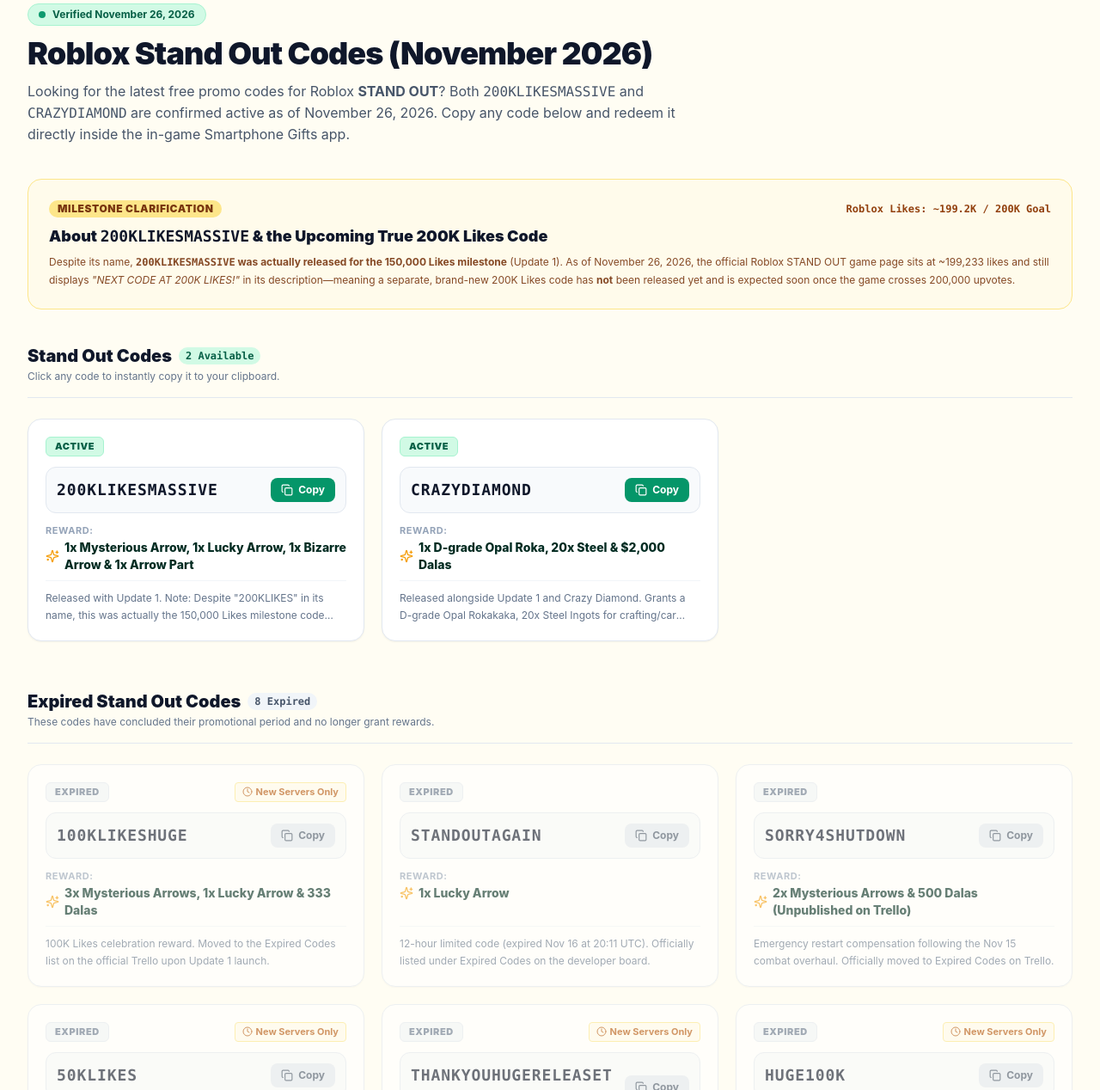
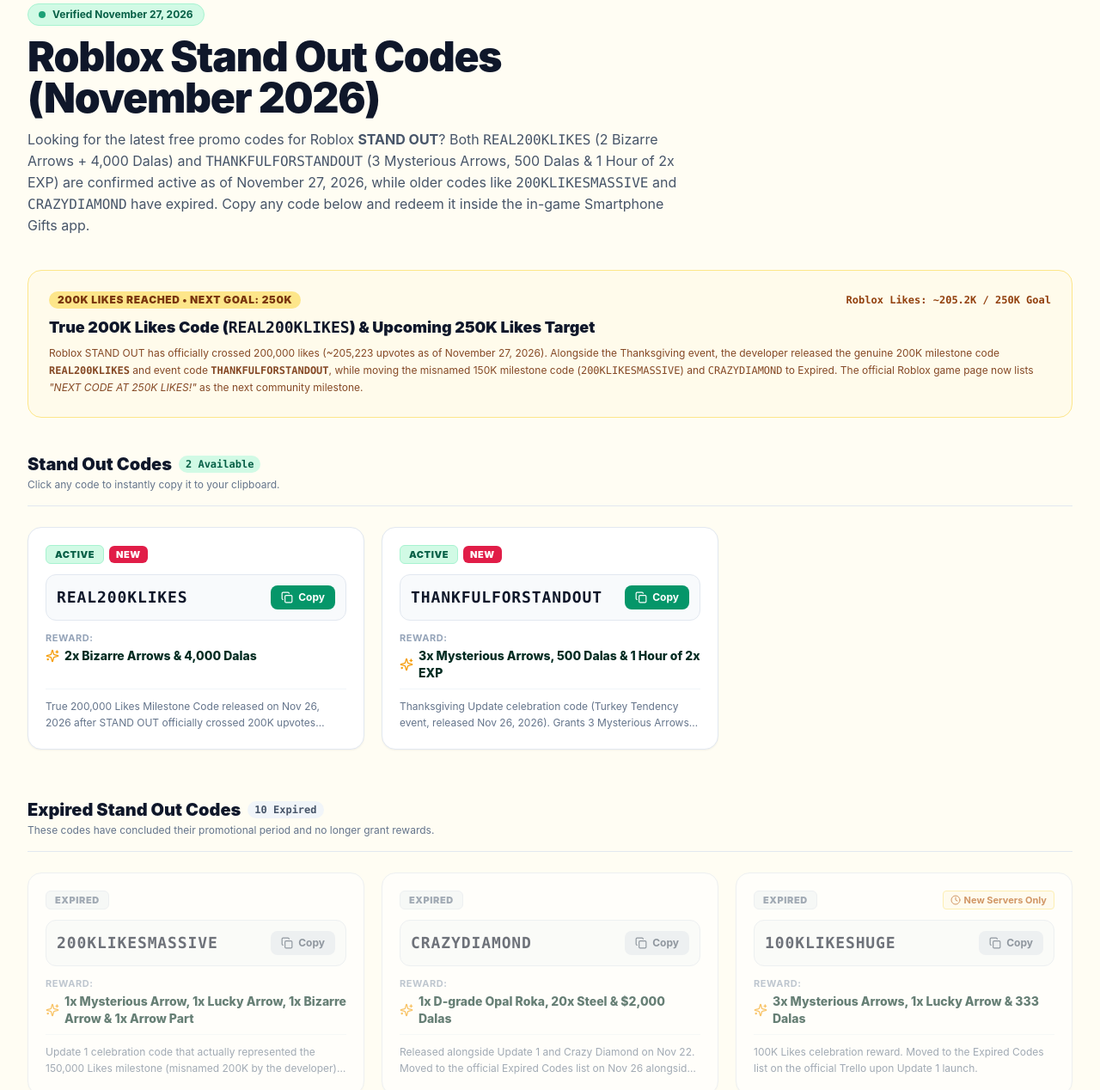
Before and after one commit to cliffhuang6-cmd/standoutwiki, an Astro site: page /codes in a window 1280 px wide. Shown: the part 166-1434 px from the top of the page at 86% size. Built offline with nearby package versions, Linux system fonts and the light colour scheme; Astro itself is replaced by a stand-in of ours.

Commit message:
Update 2026-11-27 codes (REAL200KLIKES, THANKFULFORSTANDOUT) & Thanksgiving update

```diff
--- a/src/components/CodeCard.tsx
+++ b/src/components/CodeCard.tsx
@@ -81,9 +81,16 @@ export default function CodeCard({ code }: { code: Code }) {
     >
       <div>
         <div className="flex items-center justify-between gap-2 mb-3">
-          <span className={`px-2.5 py-0.5 text-[11px] font-black uppercase tracking-wider rounded-md border ${statusConfig.badgeBg}`}>
-            {statusConfig.label}
-          </span>
+          <div className="flex items-center gap-1.5 flex-wrap">
+            <span className={`px-2.5 py-0.5 text-[11px] font-black uppercase tracking-wider rounded-md border ${statusConfig.badgeBg}`}>
+              {statusConfig.label}
+            </span>
+            {code.isNew && (
+              <span className="px-2 py-0.5 text-[11px] font-black uppercase tracking-wider rounded-md bg-rose-600 text-white shadow-xs">
+                NEW
+              </span>
+            )}
+          </div>
           {code.isNewServerOnly && (
             <span className="flex items-center gap-1 text-[11px] font-bold text-amber-700 bg-amber-50 border border-amber-200 px-2 py-0.5 rounded">
               <Clock className="w-3 h-3 shrink-0" /> New Servers Only
--- a/src/components/SearchModal.tsx
+++ b/src/components/SearchModal.tsx
@@ -184,7 +184,7 @@ export default function SearchModal() {
               {filtered.length === 0 ? (
                 <div className="p-8 text-center text-slate-500">
                   <p className="text-base font-semibold">No results found for "{query}"</p>
-                  <p className="text-sm mt-1 text-slate-400">Try searching for "Crazy Diamond", "200KLIKESMASSIVE", "Ranked Mode", or "Hamon".</p>
+                  <p className="text-sm mt-1 text-slate-400">Try searching for "Crazy Diamond", "REAL200KLIKES", "Ranked Mode", or "Hamon".</p>
                 </div>
               ) : (
                 filtered.map((item) => (
--- a/src/data/codes.ts
+++ b/src/data/codes.ts
@@ -2,24 +2,48 @@ import type { Code } from '../types';
 
 export const codes: Code[] = [
   {
+    code: 'REAL200KLIKES',
+    reward: '2x Bizarre Arrows & 4,000 Dalas',
+    status: 'Active',
+    isNew: true,
+    isNewServerOnly: false,
+    addedDate: '2026-11-26',
+    lastCheckedDate: '2026-11-27',
+    evidenceSource: 'Official Developer Trello (Active Codes List)',
+    notes: 'True 200,000 Likes Milestone Code released on Nov 26, 2026 after STAND OUT officially crossed 200K upvotes (replacing the misnamed 150K code 200KLIKESMASSIVE).'
+  },
+  {
+    code: 'THANKFULFORSTANDOUT',
+    reward: '3x Mysterious Arrows, 500 Dalas & 1 Hour of 2x EXP',
+    status: 'Active',
+    isNew: true,
+    isNewServerOnly: false,
+    addedDate: '2026-11-26',
+    lastCheckedDate: '2026-11-27',
+    evidenceSource: 'Official Developer Trello (Active Codes List)',
+    notes: 'Thanksgiving Update celebration code (Turkey Tendency event, released Nov 26, 2026). Grants 3 Mysterious Arrows, 500 Dalas, and a 1-hour 2x EXP boost.'
+  },
+  {
     code: '200KLIKESMASSIVE',
     reward: '1x Mysterious Arrow, 1x Lucky Arrow, 1x Bizarre Arrow & 1x Arrow Part',
-    status: 'Active',
+    status: 'Expired',
     isNewServerOnly: false,
     addedDate: '2026-11-22',
-    lastCheckedDate: '2026-11-26',
-    evidenceSource: 'Official Developer Trello (Update 1 Active Codes List)',
-    notes: 'Released with Update 1. Note: Despite "200KLIKES" in its name, this was actually the 150,000 Likes milestone code (the developer misnamed the milestone). Roblox STAND OUT sits at ~199.2K Likes as of Nov 26, and the true 200K Likes code has not been released yet.'
+    expiryDate: '2026-11-26',
+    lastCheckedDate: '2026-11-27',
+    evidenceSource: 'Official Developer Trello (Moved to Expired Codes list on Nov 26)',
+    notes: 'Update 1 celebration code that actually represented the 150,000 Likes milestone (misnamed 200K by the developer). Moved to the official Expired Codes list on Nov 26 when REAL200KLIKES launched.'
   },
   {
     code: 'CRAZYDIAMOND',
     reward: '1x D-grade Opal Roka, 20x Steel & $2,000 Dalas',
-    status: 'Active',
+    status: 'Expired',
     isNewServerOnly: false,
     addedDate: '2026-11-22',
-    lastCheckedDate: '2026-11-26',
-    evidenceSource: 'Official Developer Trello (Update 1 Active Codes List)',
-    notes: 'Released alongside Update 1 and Crazy Diamond. Grants a D-grade Opal Rokakaka, 20x Steel Ingots for crafting/car tuning, and $2,000 Dalas.'
+    expiryDate: '2026-11-26',
+    lastCheckedDate: '2026-11-27',
+    evidenceSource: 'Official Developer Trello (Moved to Expired Codes list on Nov 26)',
+    notes: 'Released alongside Update 1 and Crazy Diamond on Nov 22. Moved to the official Expired Codes list on Nov 26 alongside the Thanksgiving update.'
   },
   {
     code: '100KLIKESHUGE',
@@ -28,7 +52,7 @@ export const codes: Code[] = [
     isNewServerOnly: true,
     addedDate: '2026-11-16',
     expiryDate: '2026-11-22',
-    lastCheckedDate: '2026-11-26',
+    lastCheckedDate: '2026-11-27',
     evidenceSource: 'Official Developer Trello (Moved to Expired Codes list on Nov 22)',
     notes: '100K Likes celebration reward. Moved to the Expired Codes list on the official Trello upon Update 1 launch.'
   },
@@ -39,7 +63,7 @@ export const codes: Code[] = [
     isNewServerOnly: false,
     addedDate: '2026-11-16',
     expiryDate: '2026-11-16',
-    lastCheckedDate: '2026-11-26',
+    lastCheckedDate: '2026-11-27',
     evidenceSource: 'Official Developer Trello (Expired Codes)',
     notes: '12-hour limited code (expired Nov 16 at 20:11 UTC). Officially listed under Expired Codes on the developer board.'
   },
@@ -50,7 +74,7 @@ export const codes: Code[] = [
     isNewServerOnly: false,
     addedDate: '2026-11-15',
     expiryDate: '2026-11-16',
-    lastCheckedDate: '2026-11-26',
+    lastCheckedDate: '2026-11-27',
     evidenceSource: 'Official Developer Trello (Expired Codes)',
     notes: 'Emergency restart compensation following the Nov 15 combat overhaul. Officially moved to Expired Codes on Trello.'
   },
@@ -61,7 +85,7 @@ export const codes: Code[] = [
     isNewServerOnly: true,
     addedDate: '2026-11-15',
     expiryDate: '2026-11-16',
-    lastCheckedDate: '2026-11-26',
+    lastCheckedDate: '2026-11-27',
     evidenceSource: 'Official Patch Notes 16/11/2026',
     notes: 'Officially retired per developer patch notes on Nov 16: "50KLIKES and THANKYOUHUGERELEASETHANKS codes expired".'
   },
@@ -72,7 +96,7 @@ export const codes: Code[] = [
     isNewServerOnly: true,
     addedDate: '2026-11-14',
     expiryDate: '2026-11-16',
-    lastCheckedDate: '2026-11-26',
+    lastCheckedDate: '2026-11-27',
     evidenceSource: 'Official Patch Notes 16/11/2026',
     notes: 'Launch celebration reward. Officially retired in the Nov 16 update.'
   },
@@ -83,7 +107,7 @@ export const codes: Code[] = [
     isNewServerOnly: true,
     addedDate: '2026-11-14',
     expiryDate: '2026-11-16',
-    lastCheckedDate: '2026-11-26',
+    lastCheckedDate: '2026-11-27',
     evidenceSource: 'Official Developer Trello (Expired Codes)',
     notes: 'Launch-night code variant. Listed under Expired Codes on the official Trello.'
   },
@@ -94,7 +118,7 @@ export const codes: Code[] = [
     isNewServerOnly: false,
     addedDate: '2026-11-13',
     expiryDate: '2026-11-16',
-    lastCheckedDate: '2026-11-26',
+    lastCheckedDate: '2026-11-27',
     evidenceSource: 'Official Developer Trello (Expired Codes)',
     notes: 'Public launch release gift. Listed under Expired Codes on the official Trello.'
   },
@@ -105,9 +129,9 @@ export const codes: Code[] = [
     isNewServerOnly: false,
     addedDate: '2026-10-15',
     expiryDate: '2026-11-10',
-    lastCheckedDate: '2026-11-26',
-    evidenceSource: 'Closed beta playtest reward',
-    notes: 'Pre-release closed beta tester reward. Expired upon public release.'
+    lastCheckedDate: '2026-11-27',
+    evidenceSource: 'Official Developer Trello (Expired Codes)',
+    notes: 'Pre-release closed beta tester reward. Listed under Expired Codes on the official Trello.'
   }
 ];
 
--- a/src/pages/codes.astro
+++ b/src/pages/codes.astro
@@ -7,44 +7,44 @@ import { recentCodes, expiredCodes } from '../data/codes';
 
 <Layout
   title="Stand Out Codes (November 2026) – Working Roblox Codes & Rewards"
-  description="Redeem active Roblox STAND OUT codes for November 26, 2026: 200KLIKESMASSIVE (150K likes code) and CRAZYDIAMOND for free Lucky Arrows, Bizarre Arrows, Opal Roka, and Dalas."
+  description="Redeem active Roblox Stand Out codes for November 27, 2026: REAL200KLIKES (2 Bizarre Arrows + 4,000 Dalas) and THANKFULFORSTANDOUT (3 Mysterious Arrows, 500 Dalas & 1 Hour of 2x EXP)."
   canonicalPath="codes"
   breadcrumbs={[{ label: 'Codes' }]}
   schemaType="CollectionPage"
-  dateModified="2026-11-26"
+  dateModified="2026-11-27"
 >
   <div class="max-w-7xl mx-auto px-4 sm:px-6 lg:px-8 py-10 md:py-16">
     <!-- Header -->
     <div class="max-w-3xl mb-10">
       <div class="inline-flex items-center gap-2 px-3 py-1 rounded-full bg-emerald-100 text-emerald-800 text-xs font-bold mb-3 border border-emerald-200">
         <span class="w-2 h-2 rounded-full bg-emerald-600 animate-pulse"></span>
-        <span>Verified November 26, 2026</span>
+        <span>Verified November 27, 2026</span>
       </div>
 
-      <h1 class="text-3xl sm:text-4xl font-black text-slate-900 tracking-tight">
+      <h1 class="text-3xl sm:text-4xl lg:text-5xl font-black text-slate-900 tracking-tight">
         Roblox Stand Out Codes (November 2026)
       </h1>
 
       <p class="mt-3 text-sm sm:text-base text-slate-600 leading-relaxed">
-        Looking for the latest free promo codes for Roblox <strong>STAND OUT</strong>? Both <code>200KLIKESMASSIVE</code> and <code>CRAZYDIAMOND</code> are confirmed active as of November 26, 2026. Copy any code below and redeem it directly inside the in-game Smartphone Gifts app.
+        Looking for the latest free promo codes for Roblox <strong>STAND OUT</strong>? Both <code>REAL200KLIKES</code> (2 Bizarre Arrows + 4,000 Dalas) and <code>THANKFULFORSTANDOUT</code> (3 Mysterious Arrows, 500 Dalas &amp; 1 Hour of 2x EXP) are confirmed active as of November 27, 2026, while older codes like <code>200KLIKESMASSIVE</code> and <code>CRAZYDIAMOND</code> have expired. Copy any code below and redeem it inside the in-game Smartphone Gifts app.
       </p>
     </div>
 
-    <!-- 200K Likes Milestone & Misnamed Code Clarification -->
+    <!-- 200K Likes Milestone & Next 250K Likes Goal -->
     <section class="mb-10 p-5 sm:p-6 rounded-2xl bg-amber-50 border border-amber-200 text-amber-950">
       <div class="flex flex-wrap items-center justify-between gap-2 mb-2">
         <span class="px-2.5 py-0.5 rounded-full bg-amber-200 text-amber-900 text-xs font-black uppercase tracking-wider">
-          Milestone Clarification
+          200K Likes Reached • Next Goal: 250K
         </span>
         <span class="text-xs font-mono font-bold text-amber-800">
-          Roblox Likes: ~199.2K / 200K Goal
+          Roblox Likes: ~205.2K / 250K Goal
         </span>
       </div>
       <h2 class="text-lg font-black text-slate-900">
-        About <code>200KLIKESMASSIVE</code> &amp; the Upcoming True 200K Likes Code
+        True 200K Likes Code (<code>REAL200KLIKES</code>) &amp; Upcoming 250K Likes Target
       </h2>
       <p class="text-xs text-amber-900/90 mt-1.5 leading-relaxed">
-        Despite its name, <strong><code>200KLIKESMASSIVE</code> was actually released for the 150,000 Likes milestone</strong> (Update 1). As of November 26, 2026, the official Roblox STAND OUT game page sits at ~199,233 likes and still displays <em>"NEXT CODE AT 200K LIKES!"</em> in its description—meaning a separate, brand-new 200K Likes code has <strong>not</strong> been released yet and is expected soon once the game crosses 200,000 upvotes.
+        Roblox STAND OUT has officially crossed 200,000 likes (~205,223 upvotes as of November 27, 2026). Alongside the Thanksgiving event, the developer released the genuine 200K milestone code <strong><code>REAL200KLIKES</code></strong> and event code <strong><code>THANKFULFORSTANDOUT</code></strong>, while moving the misnamed 150K milestone code (<code>200KLIKESMASSIVE</code>) and <code>CRAZYDIAMOND</code> to Expired. The official Roblox game page now lists <em>"NEXT CODE AT 250K LIKES!"</em> as the next community milestone.
       </p>
     </section>
 
@@ -119,7 +119,7 @@ import { recentCodes, expiredCodes } from '../data/codes';
           </div>
           <h3 class="font-extrabold text-sm text-slate-900">Open the "Gifts" App</h3>
           <p class="text-xs text-slate-600 mt-1.5 leading-relaxed">
-            Equip your Smartphone from your hotbar (or press `M` on PC). Look for the gift box icon labeled <strong>Gifts (Codes)</strong>.
+            Equip your Smartphone from your hotbar (or press <strong>Z</strong> on PC). Look for the gift box icon labeled <strong>Gifts (Codes)</strong>.
           </p>
         </div>
 
@@ -129,7 +129,7 @@ import { recentCodes, expiredCodes } from '../data/codes';
           </div>
           <h3 class="font-extrabold text-sm text-slate-900">Enter Code &amp; Redeem</h3>
           <p class="text-xs text-slate-600 mt-1.5 leading-relaxed">
-            Paste your code into the text field and click <strong>Redeem</strong>. Your free Arrows and Dalas will be instantly deposited into your inventory.
+            Paste your code into the text field, click <strong>Redeem</strong>, and claim your rewards. Free Arrows, Dalas, and 2x EXP boosts are applied directly to your character.
           </p>
         </div>
       </div>
@@ -149,14 +149,14 @@ import { recentCodes, expiredCodes } from '../data/codes';
         <div class="p-4 bg-white rounded-xl border border-slate-200">
           <h3 class="font-bold text-sm text-slate-900 mb-1">1. New Server Instance Required</h3>
           <p class="text-slate-600 leading-relaxed">
-            Milestone codes such as <code>50KLIKES</code> are injected on server restart. If you are in an older server running prior patch versions, the code may display as invalid. Simply re-join a fresh public or private server to resolve this.
+            Milestone and event codes such as <code>REAL200KLIKES</code> and <code>THANKFULFORSTANDOUT</code> are enabled on updated servers. If you are sitting in an older server running prior patch builds, rejoin a fresh public or private server and retry.
           </p>
         </div>
 
         <div class="p-4 bg-white rounded-xl border border-slate-200">
           <h3 class="font-bold text-sm text-slate-900 mb-1">2. Case Sensitivity</h3>
           <p class="text-slate-600 leading-relaxed">
-            Roblox promo codes are strictly case-sensitive. All STAND OUT codes use uppercase letters with numbers (e.g. <code>SORRY4SHUTDOWN</code>). Use the copy button above to avoid typing mistakes.
+            Roblox promo codes are strictly case-sensitive. All STAND OUT codes use uppercase letters with numbers (e.g. <code>REAL200KLIKES</code>). Use the copy button above to avoid typing mistakes.
           </p>
         </div>
 
@@ -170,7 +170,7 @@ import { recentCodes, expiredCodes } from '../data/codes';
         <div class="p-4 bg-white rounded-xl border border-slate-200">
           <h3 class="font-bold text-sm text-slate-900 mb-1">4. Promotional Period Ended</h3>
           <p class="text-slate-600 leading-relaxed">
-            Certain celebration codes (like <code>THANKYOUHUGERELEASETHANKS</code>) are timed 24-hour drops that deactivate automatically once the milestone celebration closes.
+            Milestone and celebration codes (such as <code>200KLIKESMASSIVE</code>, <code>CRAZYDIAMOND</code>, and <code>STANDOUTAGAIN</code>) deactivate automatically once a new milestone rotation or seasonal patch arrives.
           </p>
         </div>
       </div>
@@ -183,7 +183,7 @@ import { recentCodes, expiredCodes } from '../data/codes';
         <div class="p-5 bg-white rounded-xl border border-slate-200">
           <h3 class="font-extrabold text-sm text-slate-900">How often are new Stand Out codes released?</h3>
           <p class="text-xs text-slate-600 mt-2 leading-relaxed">
-            New codes are typically published during emergency restart maintenance, community like milestones (such as 50k and 100k likes), and major content expansions.
+            New codes are typically released during community like milestones (50K, 100K, 150K, 200K, and the upcoming <strong>250K Likes</strong> target), seasonal events like Thanksgiving (Turkey Tendency), and major content updates.
           </p>
         </div>
 
@@ -195,9 +195,9 @@ import { recentCodes, expiredCodes } from '../data/codes';
         </div>
 
         <div class="p-5 bg-white rounded-xl border border-slate-200">
-          <h3 class="font-extrabold text-sm text-slate-900">What do Lucky Arrows and Bizarre Arrows do?</h3>
+          <h3 class="font-extrabold text-sm text-slate-900">What do Lucky Arrows, Bizarre Arrows, and 2x EXP do?</h3>
           <p class="text-xs text-slate-600 mt-2 leading-relaxed">
-            Lucky Arrows boost your odds of awakening Pinnacle and Mythical Stands, while Bizarre Arrows focus rolls into exclusive alternative combat styles.
+            Lucky Arrows boost your odds of awakening Pinnacle and Mythical Stands, Bizarre Arrows roll rare and alternative Stand pools, and 2x EXP boosts (from <code>THANKFULFORSTANDOUT</code>) double experience gains toward Level 75.
           </p>
         </div>
 
--- a/src/pages/index.astro
+++ b/src/pages/index.astro
@@ -19,7 +19,7 @@ const latestUpdate = updateLogs[0];
   title="Stand Out Roblox Wiki – Stands, Codes, Tier List & Guides"
   description={`Stand Out Roblox Wiki – Comprehensive database for Roblox STAND OUT. View all ${stands.length} playable Stands, active codes, PvP/Raid tier lists, arrow drop rates, items, and progression guides.`}
   canonicalPath=""
-  dateModified="2026-11-26"
+  dateModified="2026-11-27"
 >
   <!-- Hero Section -->
   <section class="relative bg-gradient-to-b from-emerald-950 via-teal-950 to-slate-900 text-white py-16 md:py-24 overflow-hidden border-b border-emerald-900/50">
@@ -30,7 +30,7 @@ const latestUpdate = updateLogs[0];
         <!-- Live status badge -->
         <div class="inline-flex items-center gap-2 px-3 py-1.5 rounded-full bg-emerald-500/10 border border-emerald-500/30 text-emerald-300 text-xs font-bold mb-6 backdrop-blur-md">
           <span class="w-2 h-2 rounded-full bg-emerald-400 animate-pulse"></span>
-          <span>Updated Nov 26, 2026 • Verified Studio Umbra Game Data</span>
+          <span>Updated Nov 27, 2026 • Verified Studio Umbra Game Data</span>
         </div>
 
         <h1 class="text-4xl sm:text-5xl lg:text-6xl font-black tracking-tight leading-tight text-white">
--- a/src/pages/updates.astro
+++ b/src/pages/updates.astro
@@ -10,6 +10,7 @@ import { updateLogs } from '../data/updates';
   canonicalPath="updates"
   breadcrumbs={[{ label: 'Updates & Changelog' }]}
   schemaType="CollectionPage"
+  dateModified="2026-11-27"
 >
   <div class="max-w-4xl mx-auto px-4 sm:px-6 lg:px-8 py-10 md:py-16">
     <div class="mb-12">
--- a/src/types/index.ts
+++ b/src/types/index.ts
@@ -59,6 +59,7 @@ export interface Code {
   code: string;
   reward: string;
   status: 'Active' | 'Unverified' | 'May Be Expired' | 'Expired';
+  isNew?: boolean;
   isNewServerOnly: boolean;
   addedDate: string;
   lastCheckedDate?: string;
```
Also changed, not shown: src/data/updates.ts (+15 -0 lines).
